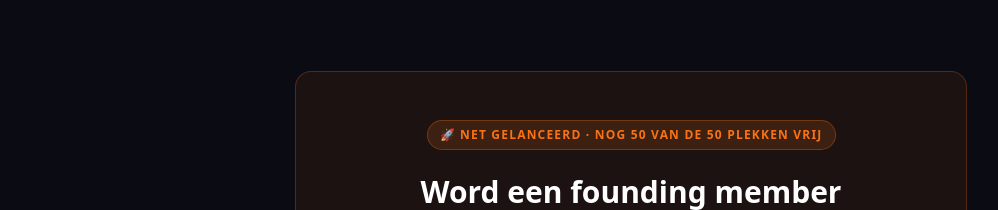
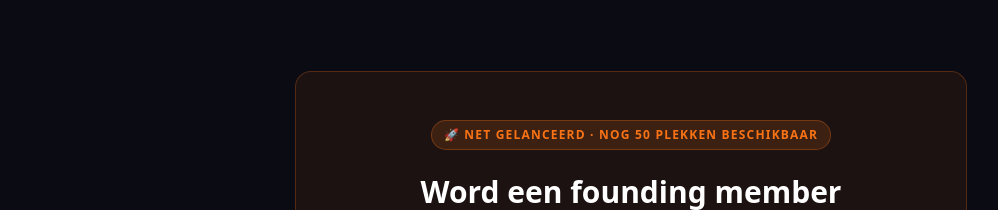
Before and after one commit to VerteroNL/Vertero, a Next.js app: page / in a window 1280 px wide. Shown: the part 840-1050 px from the top of the page, without its empty margins (9-1007 px from the left). Built offline with nearby package versions, Linux system fonts and the light colour scheme; no server answers; the database is empty.

Commit message:
copy: simplify founding spots badge

```diff
--- a/src/app/page.tsx
+++ b/src/app/page.tsx
@@ -101,7 +101,7 @@ export default function HomePage() {
         <div className="max-w-7xl mx-auto px-5 md:px-10 py-14 md:py-20">
           <div className="max-w-2xl mx-auto bg-[#f97316]/[0.07] border border-[#f97316]/25 rounded-2xl p-8 md:p-12 text-center">
             <span className="inline-flex items-center gap-2 bg-[#f97316]/15 border border-[#f97316]/30 text-[#f97316] text-xs font-bold uppercase tracking-widest px-3 py-1.5 rounded-full mb-6">
-              🚀 Net gelanceerd · Nog {remaining} van de 50 plekken vrij
+              🚀 Net gelanceerd · Nog {remaining} plekken beschikbaar
             </span>
             <h2 className="text-2xl md:text-3xl font-extrabold mb-4">Word een founding member</h2>
             <p className="text-white/55 text-base leading-relaxed mb-8 max-w-lg mx-auto">
```
